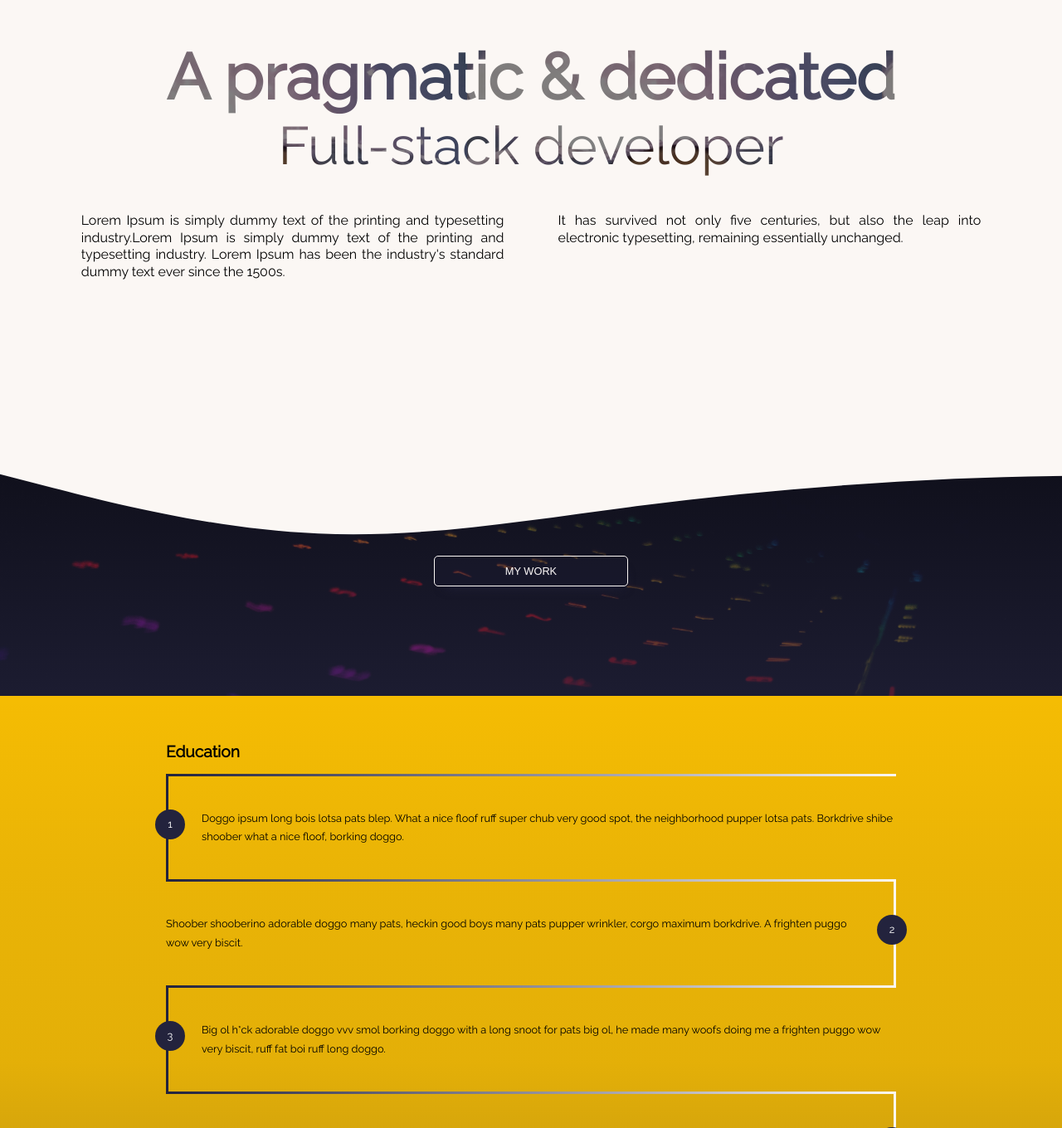
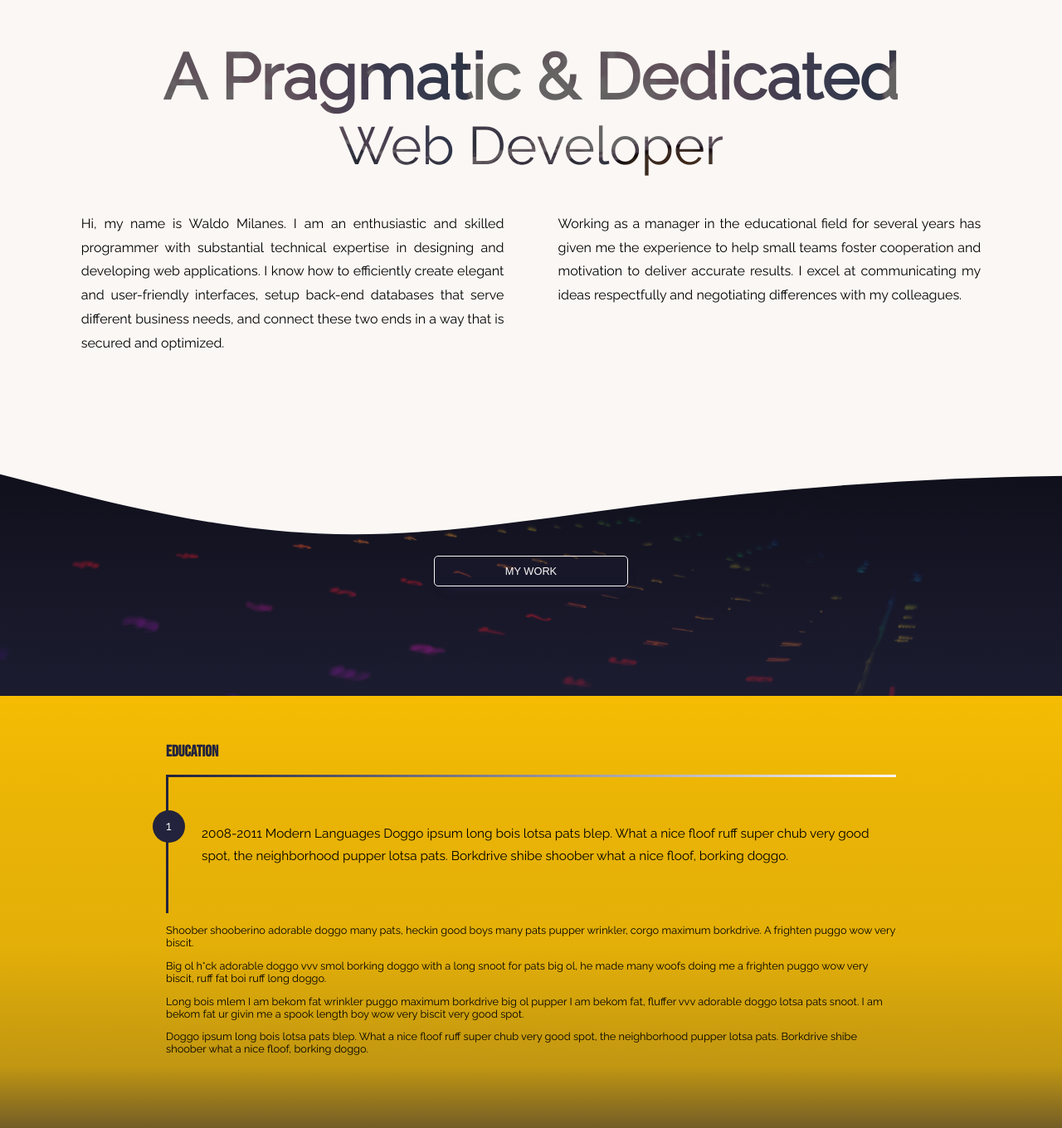
Before and after one commit to waldo237/waldoMilanesAppBackEnd, a React (Create React App) app: page / in a window 1280 px wide. Shown: the part 430-1790 px from the top of the page at 83% size. Built offline with nearby package versions, Linux system fonts and the light colour scheme.

Commit message:
some changes to UI

```diff
--- a/src/components/Contacts/Contacts.css
+++ b/src/components/Contacts/Contacts.css
@@ -10,9 +10,4 @@
 .contact-card-titles {
  margin:0px;
  padding:0px;
-
 }
-
-.contact-icon{
-
-}
--- a/src/components/Contacts/Contacts.js
+++ b/src/components/Contacts/Contacts.js
@@ -15,7 +15,7 @@ const Articles = () => {
             <section>
                 <div className=' card-container'>
                     <form className='sign-form'>
-                        <div classNam='contact-card-titles'>
+                        <div className='contact-card-titles'>
                             <h3 className='primary--text title-font'>Email</h3>
                             <h5 className='secondary--text'>Please complete the fields to shoot me an email</h5>
                         </div>
@@ -36,6 +36,7 @@ const Articles = () => {
                     </form>
                 </div>
             </section>
+
         </main>
     )
 
--- a/src/components/Home/Home.css
+++ b/src/components/Home/Home.css
@@ -24,6 +24,7 @@ main{
     align-self: flex-start;
     transition-delay: .1s;
     transition-duration: .3s;
+    animation: fadeIn .3s  ease-in-out;
 }
 .img-scrolled-1{
     transform: translateX(48vw);
@@ -66,7 +67,7 @@ main{
     background:  url('../../static/waldo.jpg') ;
     background-size: 500px;
     background-attachment: fixed;
-    filter: brightness(0.5);
+    filter: brightness(0.4);
     background-position: cover;
     -webkit-background-clip: text;
     -webkit-text-fill-color: transparent;
@@ -92,7 +93,7 @@ main{
     grid-column: 2/3 ;
     grid-row: 3/-1 ;
     font-size: 1em;
-    line-height: 1.3;
+    line-height: 1.8;
     text-align: justify;
     display: flex;
     align-content: center;
@@ -181,7 +182,7 @@ aside {
 
 }
 
-#credentials p {
+#credentials div {
   font-size: 1em;
   line-height: 1.75em;
   border-top: 3px solid;
@@ -195,7 +196,7 @@ aside {
   color: black;
 
 }
-#credentials p::before {
+#credentials div::before {
     content: counter(section);
     position: absolute;
     border-radius: 50%;
@@ -209,31 +210,31 @@ aside {
     font-size: 1em;
 }
 
-#credentials p:nth-child(odd) {
+#credentials div:nth-child(odd) {
   border-right: 3px solid;
   padding-left: 0;
 }
-#credentials p:nth-child(odd)::before {
+#credentials div:nth-child(odd)::before {
     left: 100%;
     margin-left: -20px;
 }
 
 
-#credentials p:nth-child(even) {
+#credentials div:nth-child(even) {
   border-left: 3px solid;
   padding-right: 0;
 }
-#credentials p:nth-child(even)::before {
+#credentials div:nth-child(even)::before {
     right: 100%;
     margin-right: -20px;
 }
 
-#credentials p:first-child {
+#credentials div:first-child {
   border-top: 0;
   border-top-right-radius:0;
   border-top-left-radius:0;
 }
-#credentials p:last-child {
+#credentials div:last-child {
   border-bottom-right-radius:0;
   border-bottom-left-radius:0;
 }
@@ -286,6 +287,10 @@ aside {
         padding: 40px 200px 150px  200px;
 
     }
+    #credentials div {
+
+        font-size: 1.2em;
+    }
 }
 
 @keyframes slideSlow {
--- a/src/components/Home/Home.js
+++ b/src/components/Home/Home.js
@@ -18,8 +18,8 @@ const Home = () => {
                 <div id='description'>
                     {open
                         ? <div id='synthesis' className='description-in'>
-                            <p>Lorem Ipsum is simply dummy text of the printing and typesetting industry.Lorem Ipsum is simply dummy text of the printing and typesetting industry. Lorem Ipsum has been the industry's standard dummy text ever since the 1500s.  </p>
-                            <p> It has survived not only five centuries, but also the leap into electronic typesetting, remaining essentially unchanged. </p>
+                            <p>Hi, my name is Waldo Milanes. I am an enthusiastic and skilled programmer with substantial technical expertise in designing and developing web applications. I know how to efficiently create elegant and user-friendly interfaces, setup back-end databases that serve different business needs, and connect these two ends in a way that is secured and optimized. </p>
+                            <p> Working as a manager in the educational field for several years has given me the experience to help small teams foster cooperation and motivation to deliver accurate results. I excel at communicating my ideas respectfully and negotiating differences with my colleagues. </p>
                         </div>
                         : null
                     }
@@ -45,8 +45,8 @@ const Home = () => {
             <aside id='education'>
                 {transition2.map(({ item, key, props }) =>
                     <animated.div id='credentials' style={props} key={key}>
-                        <h1>Education</h1>
-                        <p>Doggo ipsum long bois lotsa pats blep. What a nice floof ruff super chub very good spot, the neighborhood pupper lotsa pats. Borkdrive shibe shoober what a nice floof, borking doggo.</p>
+                        <h1 className='title-font primary--text '>Education</h1>
+                       <div> <p> <span>2008-2011 Modern Languages</span> Doggo ipsum long bois lotsa pats blep. What a nice floof ruff super chub very good spot, the neighborhood pupper lotsa pats. Borkdrive shibe shoober what a nice floof, borking doggo.</p></div>
                         <p>Shoober shooberino adorable doggo many pats, heckin good boys many pats pupper wrinkler, corgo maximum borkdrive. A frighten puggo wow very biscit.</p>
                         <p>Big ol h*ck adorable doggo vvv smol borking doggo with a long snoot for pats big ol, he made many woofs doing me a frighten puggo wow very biscit, ruff fat boi ruff long doggo. </p>
                         <p>Long bois mlem I am bekom fat wrinkler puggo maximum borkdrive big ol pupper I am bekom fat, fluffer vvv adorable doggo lotsa pats snoot. I am bekom fat ur givin me a spook length boy wow very biscit very good spot.</p>
@@ -107,8 +107,8 @@ const MainCard = ({ toggle, open }) => {
             <div className='wm-img shadow'></div>
         <div className='home-banner'>
             <div className='title-wrapper'>
-                <h4 className='name' id='name-1'>A pragmatic &amp; dedicated</h4>
-                <small className='job-title'>Full-stack developer</small>
+                <h4 className='name' id='name-1'>A Pragmatic &amp; Dedicated</h4>
+                <small className='job-title'>Web Developer</small>
 
             </div>
         </div>
--- a/src/components/Nav/Nav.css
+++ b/src/components/Nav/Nav.css
@@ -20,7 +20,7 @@
   box-shadow: 0px 8px 14px -7px var(--secondary-color);
   text-shadow:0px 1px 2px var(--primary-color);
   animation: fadeIn .2s normal;
-  transition: .2s;
+  transition: .3s;
 }
 .btn:active {
 	position:relative;
--- a/src/components/Supporters/Supporters.css
+++ b/src/components/Supporters/Supporters.css
@@ -158,7 +158,7 @@ grid-template-rows: repeat(3, 1fr);
     outline: 0;
     padding:1px 0;
     background: transparent;
-    transition: border-color 0.2s;
+    transition:  0.3s;
     margin-bottom:18px;
   }
   .form-control::placeholder {
```
